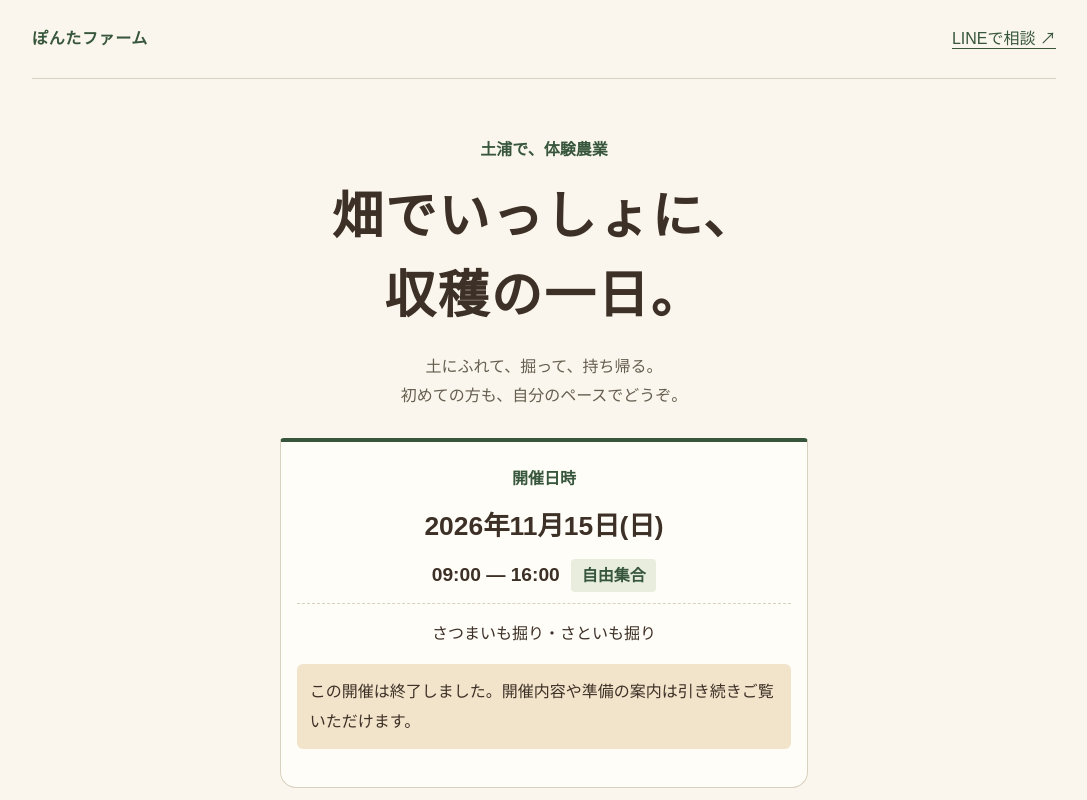
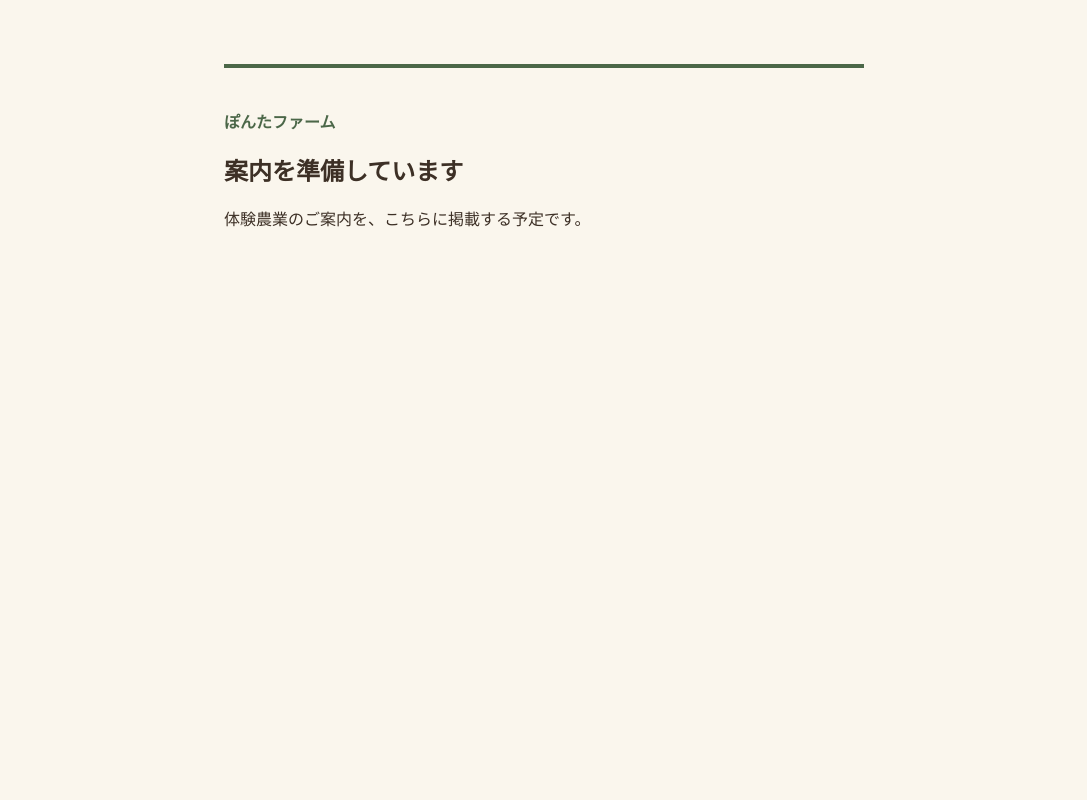
Before and after one commit to ponta-farm/experience-guide, an Astro site: page / in a window 1280 px wide. Shown: the top 800 px of the page, without its empty margins (96-1183 px from the left). Built offline with nearby package versions, Linux system fonts and the light colour scheme; Astro itself is replaced by a stand-in of ours.

Commit message:
開催日が空欄なら準備中ページへ切り替える (#6)
* 開催日が空欄のとき準備中ページを表示する

* 準備中ページのスマホ表示画像を追加する

```diff
--- a/src/components/Packing.astro
+++ b/src/components/Packing.astro
@@ -65,14 +65,17 @@ const seasons = [
   import { checklistStorageKey } from '../lib/event';
   import { restoreChecklist, saveChecklist, seasonAt } from '../lib/packing';
 
-  const root = document.querySelector<HTMLElement>('#packing')!;
+  function initializePacking() {
+    const root = document.querySelector<HTMLElement>('#packing');
+    // 条件付き描画でもscriptは配信されるため、DOM不在なら保存処理へ進めない。
+    if (!root) return;
     const buttons = root.querySelectorAll<HTMLButtonElement>('[data-season]');
-  function selectSeason(season: Season) {
+    const selectSeason = (season: Season) => {
       root.querySelectorAll<HTMLElement>('[data-clothing-season]').forEach((element) => {
         element.hidden = element.dataset.clothingSeason !== season;
       });
       buttons.forEach((button) => button.setAttribute('aria-pressed', String(button.dataset.season === season)));
-  }
+    };
     selectSeason(seasonAt(new Date()));
     root.querySelector<HTMLElement>('[data-season-switch]')!.hidden = false;
     buttons.forEach((button) => button.addEventListener('click', () => selectSeason(button.dataset.season as Season)));
@@ -86,9 +89,9 @@ const seasons = [
     inputs.forEach((input) => { input.checked = restored.checked.includes(input.dataset.packingId!); });
     if (restored.issue === 'unavailable') showWarning('この端末では保存できません。チェックはこの画面で使えます。');
     if (restored.issue === 'corrupt') showWarning('保存されたチェックを読み込めなかったため、空の状態で始めます。');
-  function updateCount() {
+    const updateCount = () => {
       root.querySelector<HTMLElement>('[data-packing-count]')!.textContent = `準備済み ${inputs.filter((input) => input.checked).length} / ${inputs.length} 件（あると便利なものを含む）`;
-  }
+    };
     function persist() {
       const checked = inputs.filter((input) => input.checked).map((input) => input.dataset.packingId!);
       showWarning(saveChecklist(storage, key, checked) ? '' : 'この端末では保存できません。チェックはこの画面で使えます。');
@@ -101,6 +104,8 @@ const seasons = [
     });
     updateCount();
     root.querySelector<HTMLElement>('[data-packing-controls]')!.hidden = false;
+  }
+  initializePacking();
 </script>
 
 <style>
--- a/src/data/event.ts
+++ b/src/data/event.ts
@@ -1,5 +1,5 @@
 export const event = {
-  date: '2026-11-15',
+  date: '', // 空欄なら準備中。入力例: '2027-06-02'（YYYY-MM-DD）
   startTime: '09:00',
   endTime: '16:00',
   stationArrivalTime: '11:15',
--- a/src/pages/index.astro
+++ b/src/pages/index.astro
@@ -6,7 +6,8 @@ import Nearby from '../components/Nearby.astro';
 import { event } from '../data/event';
 import { formatEventDate, weatherDecisionDate } from '../lib/event';
 
-const decisionDate = weatherDecisionDate(event);
+const hasEventDate = event.date.trim().length > 0;
+const decisionDate = hasEventDate ? weatherDecisionDate(event) : '';
 ---
 
 <!doctype html>
@@ -14,11 +15,21 @@ const decisionDate = weatherDecisionDate(event);
   <head>
     <meta charset="UTF-8" />
     <meta name="viewport" content="width=device-width, initial-scale=1" />
-    <meta name="description" content="ぽんたファームの体験農業。集合場所、当日の流れ、雨天のご案内をまとめました。" />
+    <meta name="description" content={hasEventDate
+      ? 'ぽんたファームの体験農業。集合場所、当日の流れ、雨天のご案内をまとめました。'
+      : 'ぽんたファームの体験農業の案内を準備しています。'} />
     <meta name="theme-color" content="#faf6ed" />
     <title>体験農業のご案内 | ぽんたファーム</title>
   </head>
   <body>
+    {!hasEventDate ? (
+      <main class="preparing">
+        <p class="farm-name">ぽんたファーム</p>
+        <h1>案内を準備しています</h1>
+        <p>体験農業のご案内を、こちらに掲載する予定です。</p>
+      </main>
+    ) : (
+    <>
     <a class="skip-link" href="#main">本文へ移動</a>
     <header class="site-header wrap">
       <a class="brand" href={import.meta.env.BASE_URL}>ぽんたファーム</a>
@@ -104,6 +115,8 @@ const decisionDate = weatherDecisionDate(event);
       </section>
     </main>
     <footer class="site-footer wrap"><p>ぽんたファーム · 体験農業のご案内</p><a href="#page-title">ページの先頭へ ↑</a></footer>
+    </>
+    )}
     <script>
       import { event } from '../data/event';
       import { isEventEnded } from '../lib/event';
@@ -118,10 +131,35 @@ const decisionDate = weatherDecisionDate(event);
           link.hidden = ended;
         });
       }
-      updateEventStatus();
-      window.setInterval(updateEventStatus, 1000);
-      window.addEventListener('pageshow', updateEventStatus);
-      document.addEventListener('visibilitychange', updateEventStatus);
+      // 準備中では終了の日時計算・タイマー登録を始めない。
+      if (document.querySelector('[data-ended-notice]')) {
+        updateEventStatus();
+        window.setInterval(updateEventStatus, 1000);
+        window.addEventListener('pageshow', updateEventStatus);
+        document.addEventListener('visibilitychange', updateEventStatus);
+      }
     </script>
   </body>
 </html>
+
+<style>
+  .preparing {
+    width: min(100% - 2rem, 40rem);
+    margin: 4rem auto;
+    padding-block: 1.5rem;
+    border-block-start: 4px solid #4b6748;
+    font-family: system-ui, sans-serif;
+    line-height: 1.8;
+  }
+  .preparing .farm-name {
+    color: #4b6748;
+    font-weight: 700;
+    margin-block: 1em;
+  }
+  .preparing h1 {
+    font-size: 1.5rem;
+    line-height: 1.5;
+    margin-block: .67em;
+  }
+  .preparing > p:last-child { margin-block: 1em; }
+</style>
```
Also changed, not shown: tests/event.test.ts (+2 -1 lines), README.md, docs/previews/empty-date-mobile.png (added). Lines whose indentation alone changed are shown as unchanged.
